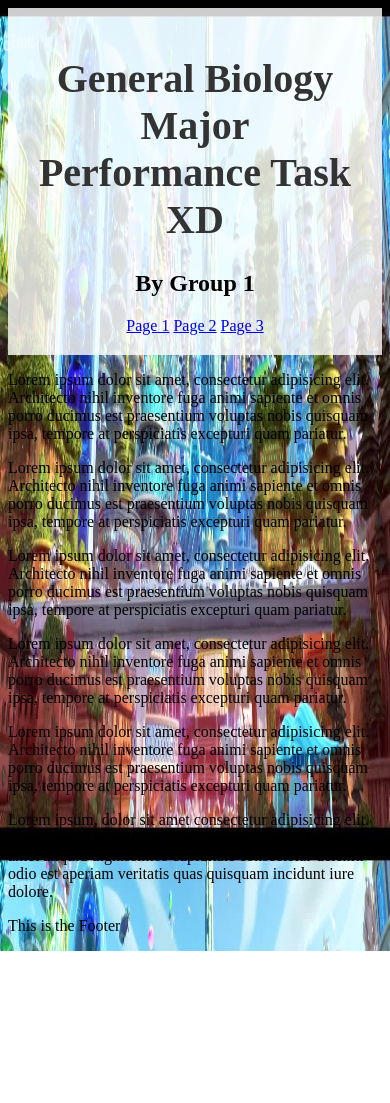
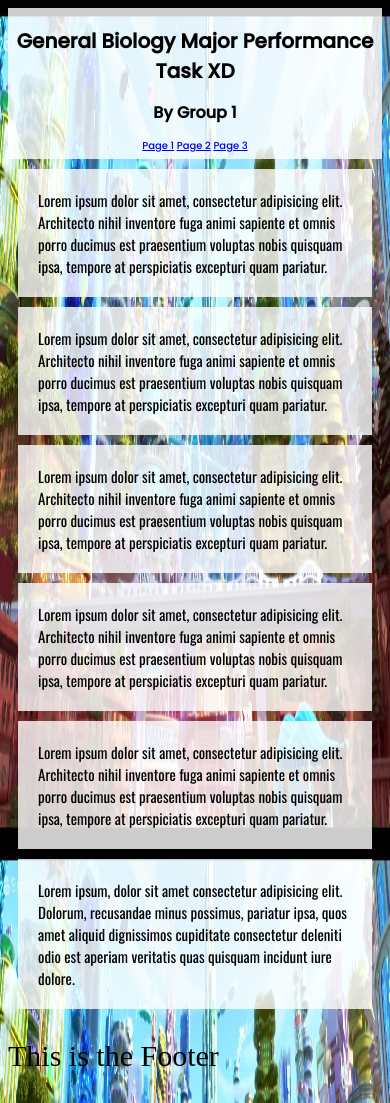
Before and after one commit to Hakdogkid/Gen_bio_2, a plain HTML site: page Genbio.html in a window 390 px wide. Before the commit the page ends 951 px from the top, so only its background shows below. Drawn offline with nearby package versions, Linux system fonts and the light colour scheme; a web font is replaced by a local one.

Commit message:
Update style.css

```diff
--- a/style.css
+++ b/style.css
@@ -1,6 +1,6 @@
 /* Reset some default styles */
 body, h1, p {
-    margin: 20;
+    margin: 70;
     padding: 10;
   }
 
@@ -10,42 +10,87 @@ body, h1, p {
     background-size:cover;
     background-repeat:no-repeat;
     background-attachment:fixed;
-
   }
 
-
-/* Styles for screens smaller than 768px (e.g., mobile phones) */
-@media (max-width: 768px) {
-    body {
-      background-size: 100% 100%; /* Stretch the background image to cover the entire viewport */
-    }
-  }
-
-  /* Styles for screens between 769px and 1024px (e.g., iPads) */
-  @media (min-width: 769px) and (max-width: 1024px) {
-    body {
-      background-size: 50% auto; /* Adjust the background size as needed for iPads */
-    }
-}
 
   /* Style the header */
   header {
     background-color: rgba(255, 255, 255, 0.8);
-    padding: 20px;
+    padding: 5px;
     text-align: center;
   }
 
   h1 {
     font-size: 40px;
-    color: #333;
+    color: #000;
+    font-family: 'Poppins', sans-serif;
   }
 
+  h2 {
+    font-family: 'Poppins', sans-serif;
+
+  }
+
+  nav {
+
+    font-family: 'Poppins', sans-serif;
+  }
+
+
+
   /* Style the main content */
-  .container {
-    max-width: 800px;
-    margin: 0 auto;
+
+  #text {
+    font-size: 30px;
+    color: #000;
+    font-style:normal ;
+    margin: 30px;
+    font-family: 'Oswald', sans-serif;
+    background-color: rgba(255, 255, 255, 0.8);
     padding: 20px;
-    background-color: rgba(255, 255, 255, 0.9);
-    border-radius: 10px;
-    box-shadow: 0 0 10px rgba(0, 0, 0, 0.2);
+    text-align: left;
+
+
+
+
+
   }
+
+  #footer{
+    font-size: 30px;
+    color: #000;
+    font-style:normal
+
+  }
+
+  /* mobile phones*/
+@media (max-width: 768px) {
+  body {
+    background-size: 100% 100%; /* Stretch the background image to cover the entire viewport */
+  }
+  #text {
+    font-size: 15px;
+    color: #000;
+    font-style:normal ;
+    margin: 10px;
+    font-family: 'Oswald', sans-serif;
+    background-color: rgba(255, 255, 255, 0.8);
+    padding: 20px;
+    text-align: left;
+  }
+  h1 {
+    font-size: 20px;
+    color: #000;
+    font-family: 'Poppins', sans-serif;
+  }
+  h2 {
+    font-family: 'Poppins', sans-serif;
+    font-size: 16px;
+
+  }
+  nav {
+
+    font-family: 'Poppins', sans-serif;
+    font-size:10px;
+  }
+}
```
